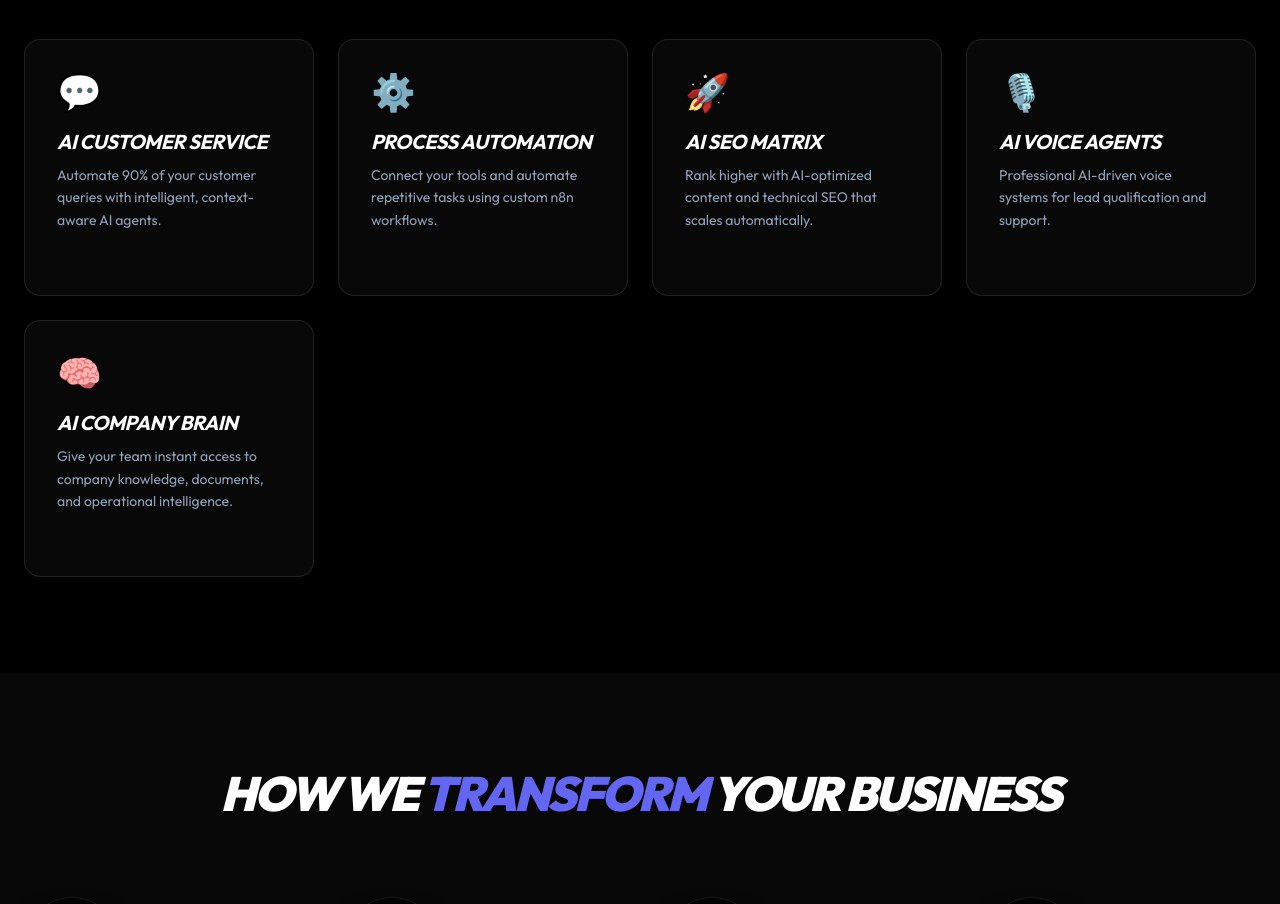
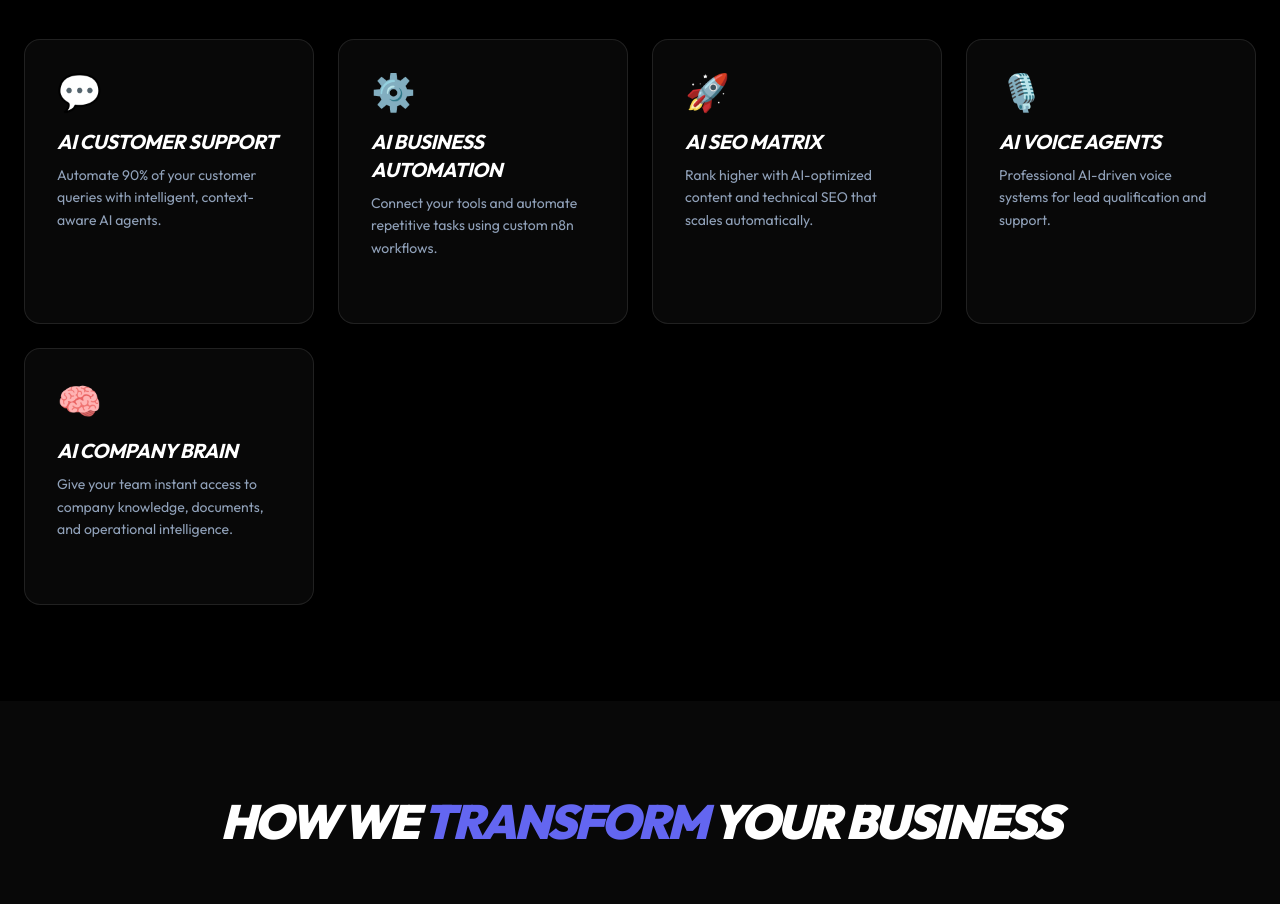
Before and after one commit to llazober/Datalazo, a Next.js app: page /v3 in a window 1280 px wide. Shown: the part 1820-2724 px from the top of the page. Built offline with nearby package versions, Linux system fonts and the light colour scheme; no server answers.

Commit message:
style: rename services to AI Customer Support and AI Business Automation

```diff
--- a/src/components/ServiceEducationModal.tsx
+++ b/src/components/ServiceEducationModal.tsx
@@ -11,8 +11,8 @@ interface ServiceDetail {
 }
 
 const SERVICE_DETAILS: Record<string, ServiceDetail> = {
-  "AI Customer Service": {
-    title: "AI Customer Service",
+  "AI Customer Support": {
+    title: "AI Customer Support",
     icon: "💬",
     explanation: "Our context-aware AI agents act as the digital brain of your company. They learn your business from your website, documents, and past tickets to provide instant, human-like support 24/7.",
     examples: [
@@ -26,8 +26,8 @@ const SERVICE_DETAILS: Record<string, ServiceDetail> = {
       "Drastic reduction in support costs"
     ]
   },
-  "Atención al Cliente IA": {
-    title: "Atención al Cliente IA",
+  "Soporte al Cliente IA": {
+    title: "Soporte al Cliente IA",
     icon: "💬",
     explanation: "Nuestros agentes de IA conscientes del contexto actúan como el cerebro digital de su empresa. Aprenden de su sitio web y documentos para brindar soporte instantáneo las 24 horas, los 7 días de la semana.",
     examples: [
@@ -41,8 +41,8 @@ const SERVICE_DETAILS: Record<string, ServiceDetail> = {
       "Reducción drástica en costos de soporte"
     ]
   },
-  "Process Automation": {
-    title: "Process Automation",
+  "AI Business Automation": {
+    title: "AI Business Automation",
     icon: "⚙️",
     explanation: "We build custom n8n workflows that connect your favorite tools (CRM, Email, Slack, etc.) to eliminate manual data entry and repetitive busywork.",
     examples: [
@@ -56,8 +56,8 @@ const SERVICE_DETAILS: Record<string, ServiceDetail> = {
       "Scale operations without adding headcount"
     ]
   },
-  "Automatización de Procesos": {
-    title: "Automatización de Procesos",
+  "Automatización de Negocios IA": {
+    title: "Automatización de Negocios IA",
     icon: "⚙️",
     explanation: "Creamos flujos de trabajo personalizados de n8n que conectan sus herramientas favoritas para eliminar el ingreso manual de datos y el trabajo repetitivo.",
     examples: [
--- a/src/lib/translations.ts
+++ b/src/lib/translations.ts
@@ -19,8 +19,8 @@ export const translations = {
       description: "We deploy the latest in AI and automation to give your business a competitive edge that never sleeps.",
       learn_more: "Click to learn more",
       list: [
-        { title: "AI Customer Service", desc: "Automate 90% of your customer queries with intelligent, context-aware AI agents.", icon: "💬" },
-        { title: "Process Automation", desc: "Connect your tools and automate repetitive tasks using custom n8n workflows.", icon: "⚙️" },
+        { title: "AI Customer Support", desc: "Automate 90% of your customer queries with intelligent, context-aware AI agents.", icon: "💬" },
+        { title: "AI Business Automation", desc: "Connect your tools and automate repetitive tasks using custom n8n workflows.", icon: "⚙️" },
         { title: "AI SEO Matrix", desc: "Rank higher with AI-optimized content and technical SEO that scales automatically.", icon: "🚀" },
         { title: "AI Voice Agents", desc: "Professional AI-driven voice systems for lead qualification and support.", icon: "🎙️" },
         { title: "AI Company Brain", desc: "Give your team instant access to company knowledge, documents, and operational intelligence.", icon: "🧠" }
@@ -93,8 +93,8 @@ export const translations = {
       description: "Desplegamos lo último en IA y automatización para darle a su negocio una ventaja competitiva que nunca duerme.",
       learn_more: "Clic para saber más",
       list: [
-        { title: "Atención al Cliente IA", desc: "Automatice el 90% de sus consultas con agentes de IA inteligentes y conscientes del contexto.", icon: "💬" },
-        { title: "Automatización de Procesos", desc: "Conecte sus herramientas y automatice tareas repetitivas mediante flujos de trabajo personalizados de n8n.", icon: "⚙️" },
+        { title: "Soporte al Cliente IA", desc: "Automatice el 90% de sus consultas con agentes de IA inteligentes y conscientes del contexto.", icon: "💬" },
+        { title: "Automatización de Negocios IA", desc: "Conecte sus herramientas y automatice tareas repetitivas mediante flujos de trabajo personalizados de n8n.", icon: "⚙️" },
         { title: "Matriz SEO IA", desc: "Alcance mejores posiciones con contenido optimizado por IA y SEO técnico que escala automáticamente.", icon: "🚀" },
         { title: "Agentes de Voz IA", desc: "Sistemas de voz profesionales impulsados por IA para calificación de leads y soporte.", icon: "🎙️" },
         { title: "Cerebro Empresarial IA", desc: "Brinde a su equipo acceso instantáneo al conocimiento, documentos e inteligencia operativa de la empresa.", icon: "🧠" }
```
